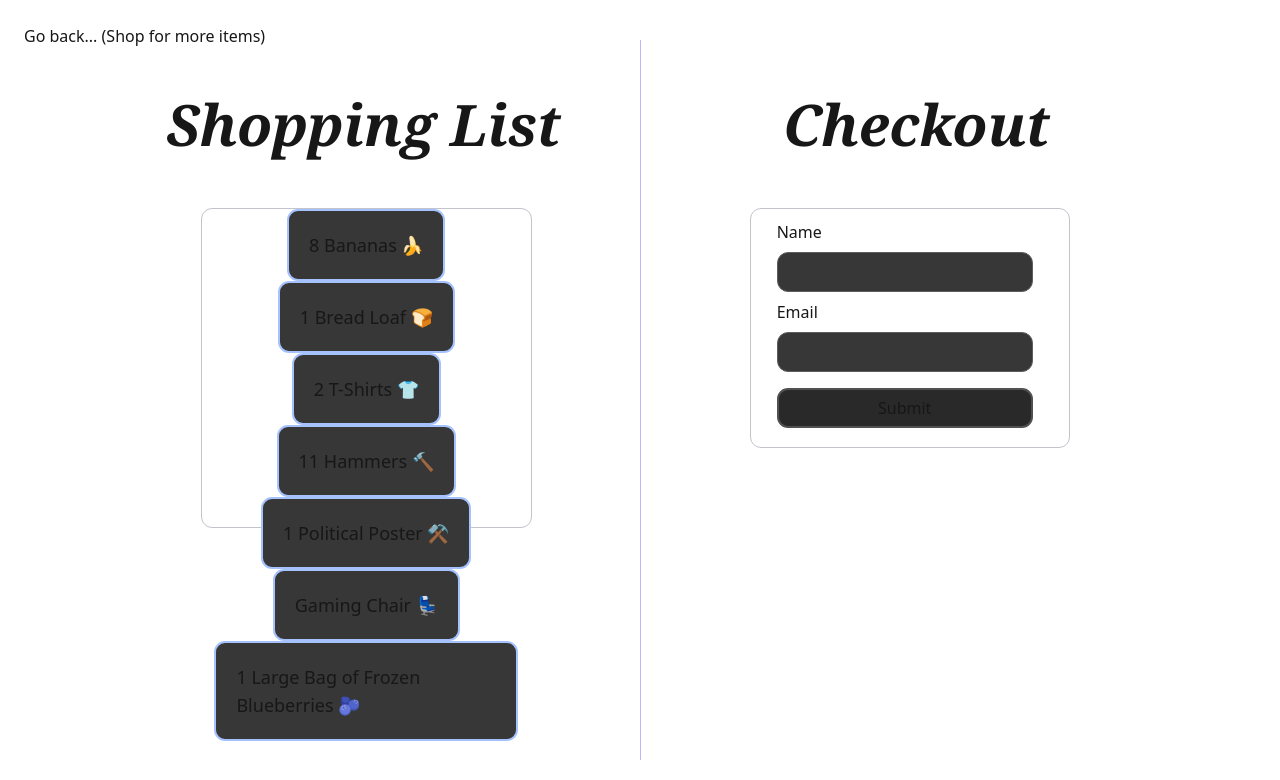
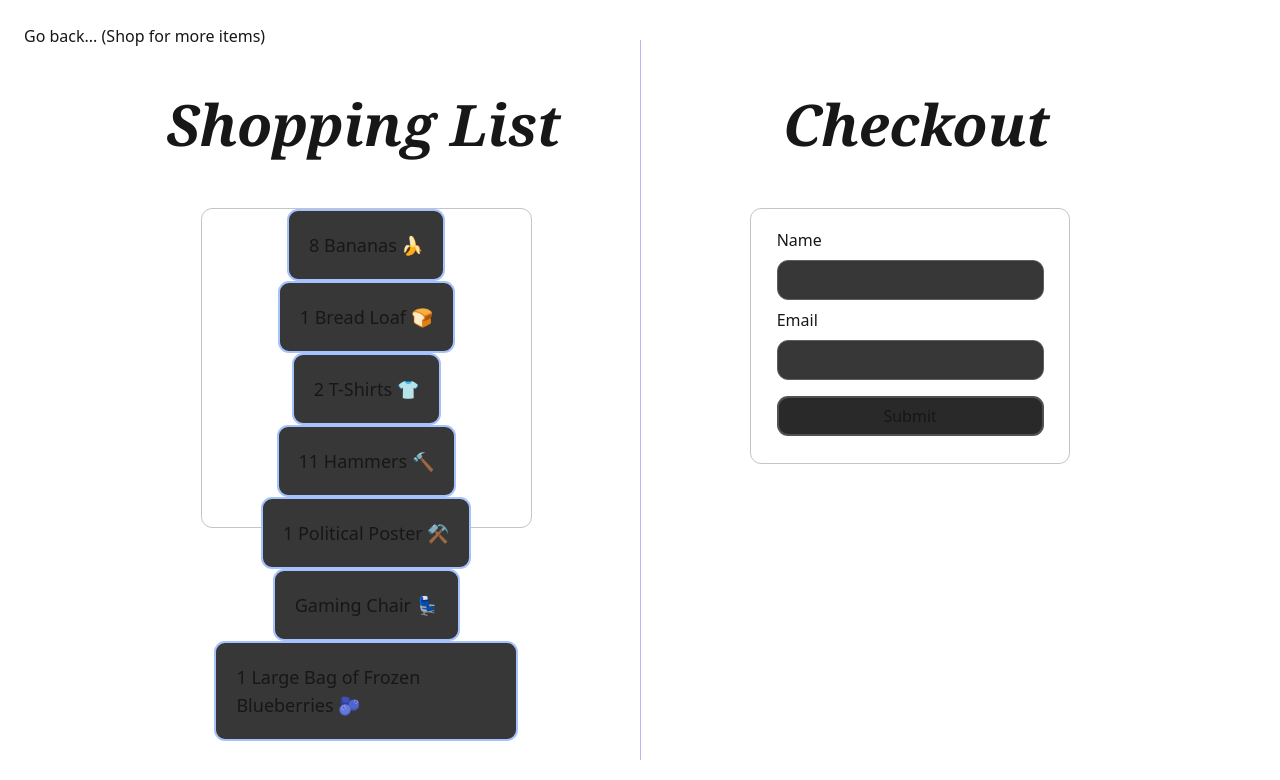
Before and after one commit to FlawlessCasual17/cprg306-assignments, a Next.js app: page /week-3 in a window 1280 px wide. Shown: the top 780 px of the page. Built offline with nearby package versions, Linux system fonts and the light colour scheme.

Commit message:
Changed some unnecessary double quotes to single quotes
Signed-off-by: FlawlessCasual17 <07e5297d5b@c0x0.com>

```diff
--- a/app/globals.css
+++ b/app/globals.css
@@ -38,17 +38,16 @@
   width: 30%;
   border: 1px solid #c3c3cc;
   border-radius: 11px;
-  left: 16%
-}
+  left: 16%;
 
-.shopping-list > div {
-  text-align: left; /* Aligns the text within the item to the left */
-  /* Other styling for the item */
-  padding: 20px;
-  background-color: #373737;
-  margin: auto 1vw;
-  border: #a5c2ff solid 2px;
-  border-radius: inherit
+  > div {
+    text-align: left;
+    padding: 20px;
+    background-color: #373737;
+    margin: auto 1vw;
+    border: #a5c2ff solid 2px;
+    border-radius: inherit
+  }
 }
 
 .form {
@@ -57,7 +56,7 @@
   justify-content: center;
   align-content: center;
   flex-wrap: wrap;
-  height: 30vh;
+  height: 32vh;
   width: 25vw;
   border: 1px solid #c3c3cc;
   border-radius: 11px;
@@ -68,21 +67,33 @@
   margin: 1vh 2vw
 }
 
+.form > label[for='firstName'],
+.form > label[for='lastName'] {
+  top: 22.4%;
+  position: fixed
+}
+
 .form > input {
   background-color: #373737;
   padding: 8px;
   margin: 1vh 1vw 1vh 2vw;
   height: 5vh;
-  width: 20vw;
+  width: 20.85vw;
   border: #5e5e5e solid 1px;
   border-radius: inherit
+}
+
+.form > input#firstName,
+.form > input#lastName {
+  width: 37.4% !important;
+  margin-right: 1%
 }
 
 .form > button {
   background-color: #292929;
   margin: 1vh 2vw 1vh;
   height: 5vh;
-  width: 20vw;
+  width: 20.85vw;
   border: #515151 solid 2px;
   border-radius: inherit
 }
--- a/app/week-2/student-info.js
+++ b/app/week-2/student-info.js
@@ -1,4 +1,4 @@
-import Link from "next/link"
+import Link from 'next/link'
 
 let link = 'https://github.com/FlawlessCasual17/cprg306-assignments'
 
@@ -6,6 +6,6 @@ export default function StudentInfo() {
     return <div>
         <br/>
         <h2>Kris Schneider</h2>
-        <p><Link href={link} target="_blank">GitHub repository link</Link></p>
+        <p><Link href={link} target='_blank'>GitHub repository link</Link></p>
     </div>
 }
```
Also changed, not shown: app/layout.js (+13 -13 lines), app/page.js (+6 -6 lines), app/week-2/page.js (+5 -5 lines).
